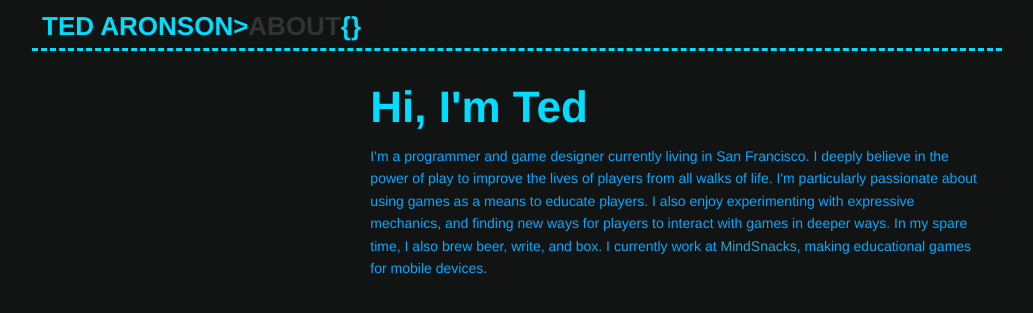
After one commit to tedw4rd/personal-website, a Flask app: page /about in a window 1280 px wide. The commit adds this page. Shown: the top 313 px of the page, without its empty margins (123-1156 px from the left). Run offline with Flask 2, Linux system fonts and the light colour scheme; some libraries are stand-ins or nearby versions.

Commit message:
about page

```diff
--- a/website/__init__.py
+++ b/website/__init__.py
@@ -30,6 +30,11 @@ def show_home():
     return render_template("blocks.html", links=all_cats, trail=[])
 
 
+@app.route("/about")
+def show_about():
+    return render_template("about.html", links=[], trail=[{"link": "/about", "text":"ABOUT", "current":True}])
+
+
 @app.route("/<stub>/all")
 def show_category(stub):
     cat = LinkCategory.query.filter_by(stub=stub).first()
@@ -53,7 +58,7 @@ def show_category(stub):
     for l in links[:5]:
         display_links.append({"text":l.display_text, "url":l.url, "description":l.description})
 
-    if len(links) > 5:
+    if len(links.all()) > 5:
         display_links.append({"text":"ALL", "url":"/%s/%s" % (stub, "all"), "description": ""})
 
     return render_template("blocks.html", links=display_links, trail=[{"link": stub, "text":cat.name, "current":True}])
--- a/website/static/stylesheets/styles.css
+++ b/website/static/stylesheets/styles.css
@@ -5,9 +5,11 @@ ul.breadcrumbs li a, ul.breadcrumbs li span {padding-left: 0; font-weight: bold;
 ul.breadcrumbs li:last-child:after { content: "{}"; color: #0DF; font-weight: bold; font-size: 26px }
 .block-grid > li { padding-bottom: 15px; padding-top: 15px; padding: 0;}
 
-.linkbox { height: 250px; width:250px; background: #000; border: solid 3px #333; margin: 20px; padding: 10px}
+.linkbox { height: 250px; width:250px; background: #242828; border: solid 3px #0BF; margin: 20px; padding: 10px}
 
 .linkbox a { color: #0DF;  font-size: 22px; font-weight: bold; text-transform: uppercase;}
 .linkbox p { color: #0AF;}
 
-body { background-color: #121414}
+body { background-color: #121414 }
+p { color: #0AF;}
+h1  { color: #0DF;}
--- /dev/null
+++ b/website/templates/about.html
@@ -0,0 +1,12 @@
+{% extends 'body_wrapper.html' %}
+{% block content %}
+	<div class="row">
+		<div class="four columns centered">
+
+		</div>
+		<div class="eight columns centered">
+			<h1>Hi, I'm Ted</h1>
+			<p>I'm a programmer and game designer currently living in San Francisco. I deeply believe in the power of play to improve the lives of players from all walks of life. I'm particularly passionate about using games as a means to educate players. I also enjoy experimenting with expressive mechanics, and finding new ways for players to interact with games in deeper ways. In my spare time, I also brew beer, write, and box. I currently work at <a href="http://www.mindsnacks.com">MindSnacks</a>, making educational games for mobile devices.</p>
+		</div>
+	</div>
+{% endblock %}
--- a/website/templates/body_wrapper.html
+++ b/website/templates/body_wrapper.html
@@ -4,7 +4,9 @@
 	<div class="row">
 		<ul class="breadcrumbs">
 			<li><a href="/">Ted Aronson</a></li>
-			<li class="current"><a href="/">Networds</a></li>
+			{% for crumb in trail %}
+			<li {% if crumb.current %}class="current"{% endif %}><a href="{{ crumb.link }}">{{ crumb.text }}</a></li>
+			{% endfor %}
 		</ul>
 	</div>
 		{% block content %}{% endblock %}
```
Also changed, not shown: website/templates/blocks.html (+2 -13 lines).
